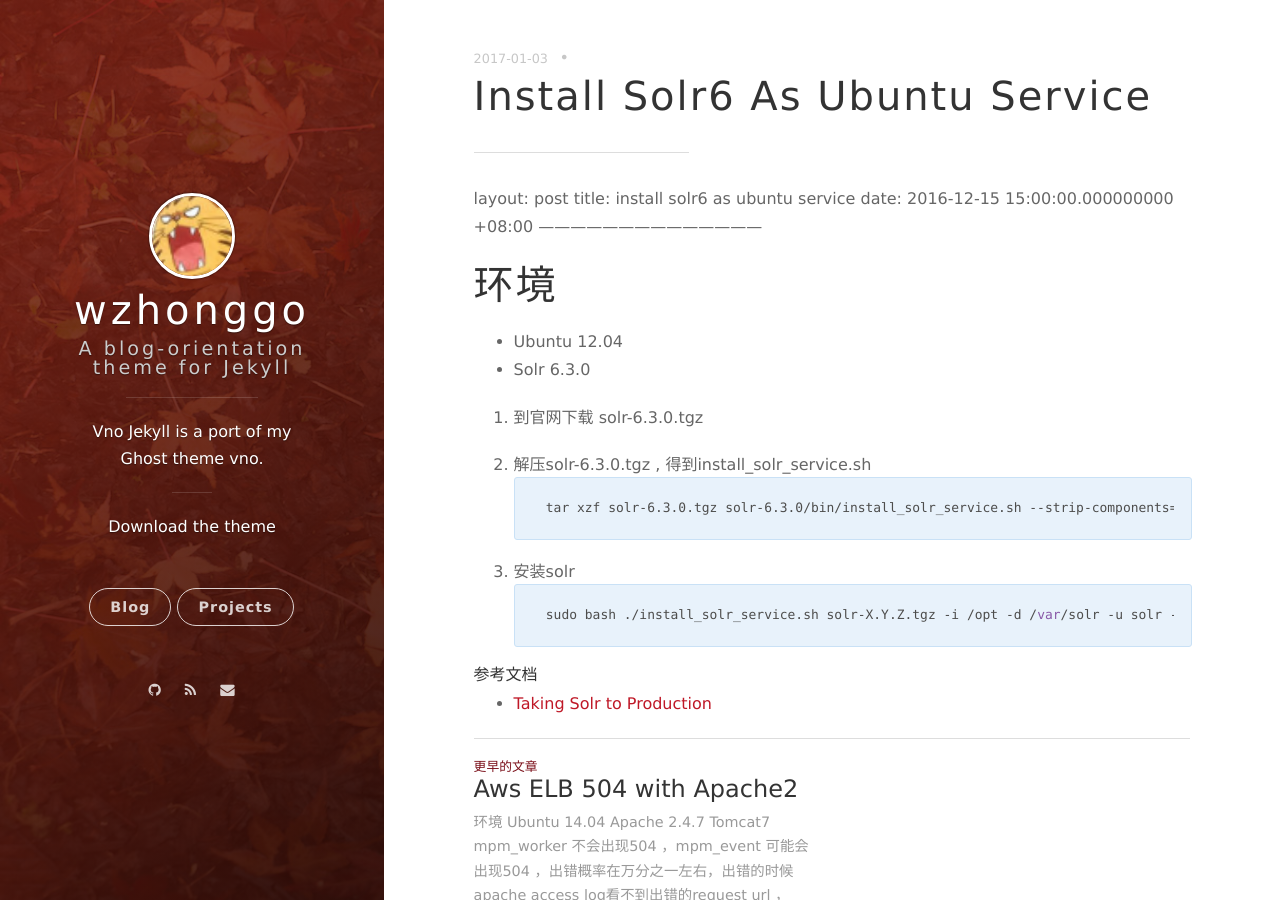
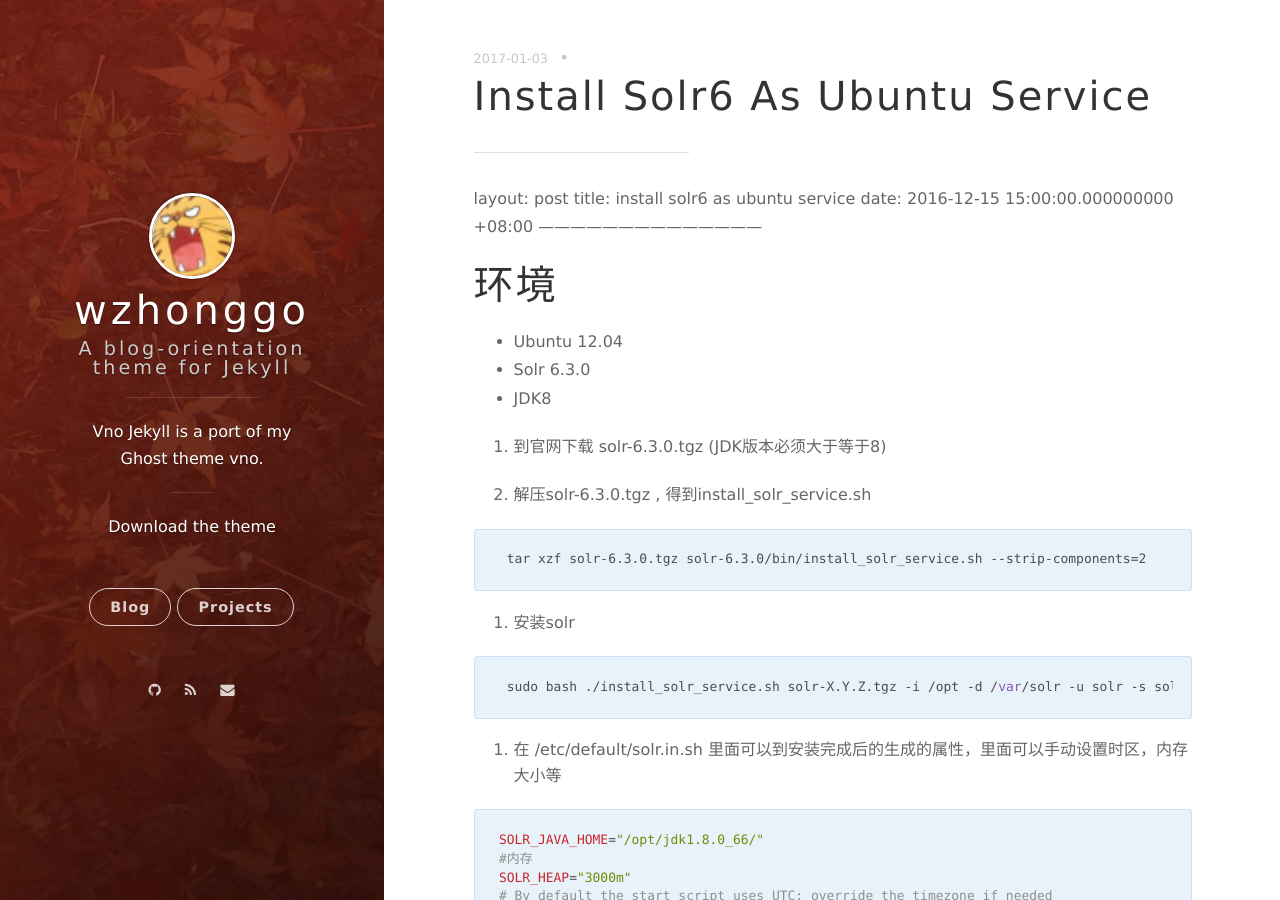
Before and after one commit to wzhonggo/fork-demo, a Jekyll site: the page built from _posts/2017-01-03-install-solr6-as-ubuntu-service.markdown, in a window 1280 px wide and 900 px high. Built offline with Jekyll 4.4.1, drawn with Linux system fonts in a browser that asks for light colours; nearby versions of some CDN libraries; our own code applies the rules of GitHub Pages for plain Markdown files; some of the changed text lies outside the part shown.

Commit message:
install solr6 as ubuntu service

````diff
--- a/_posts/2017-01-03-install-solr6-as-ubuntu-service.markdown
+++ b/_posts/2017-01-03-install-solr6-as-ubuntu-service.markdown
@@ -7,19 +7,33 @@ date: 2016-12-15 15:00:00.000000000 +08:00
 # 环境
 * Ubuntu 12.04
 * Solr 6.3.0
+* JDK8
 
-1. 到官网下载 solr-6.3.0.tgz
+1. 到官网下载 solr-6.3.0.tgz (JDK版本必须大于等于8)
 
 2. 解压solr-6.3.0.tgz , 得到install_solr_service.sh
+
 ```shell
  tar xzf solr-6.3.0.tgz solr-6.3.0/bin/install_solr_service.sh --strip-components=2
 ```
 
 3. 安装solr
+
 ```shell
  sudo bash ./install_solr_service.sh solr-X.Y.Z.tgz -i /opt -d /var/solr -u solr -s solr -p 8983
 ```
 
 
+4. 在 /etc/default/solr.in.sh 里面可以到安装完成后的生成的属性，里面可以手动设置时区，内存大小等
+
+```
+SOLR_JAVA_HOME="/opt/jdk1.8.0_66/"
+#内存
+SOLR_HEAP="3000m"
+# By default the start script uses UTC; override the timezone if needed
+# 时区
+SOLR_TIMEZONE="UTC+8"
+```
+
 ##### 参考文档
 * [Taking Solr to Production](https://cwiki.apache.org/confluence/display/solr/Taking+Solr+to+Production)
````
